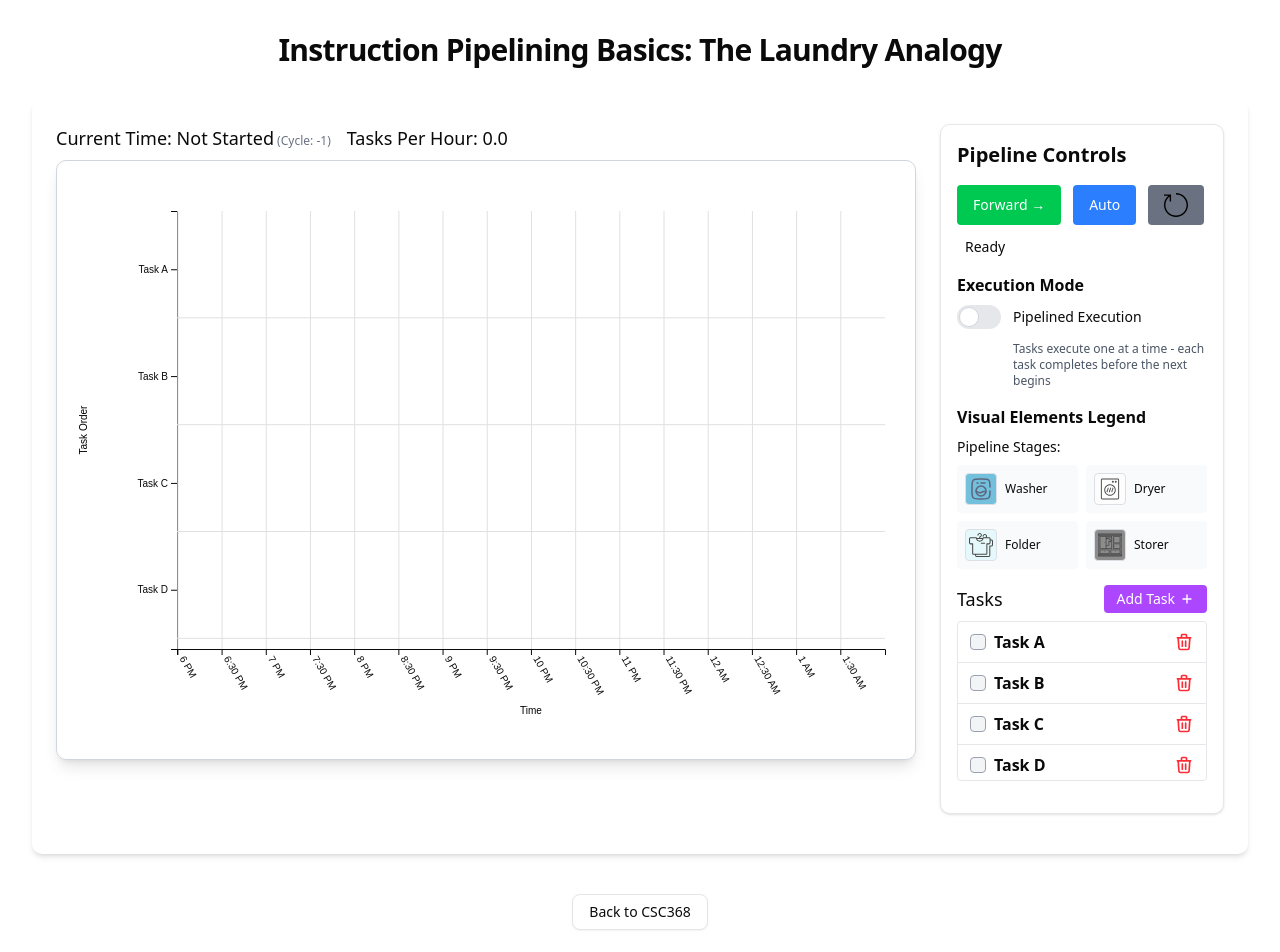
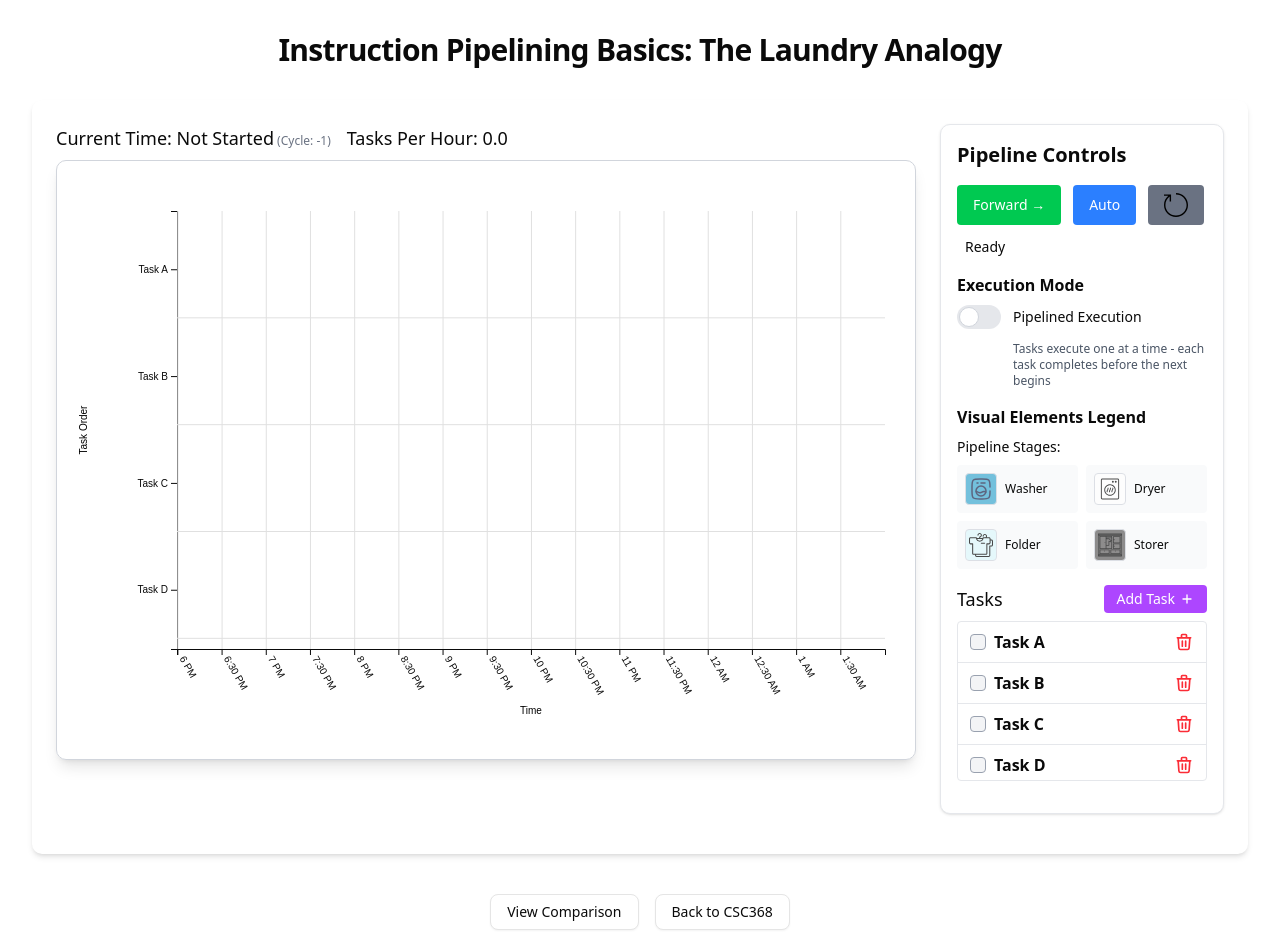
Before and after one commit to Goodr-Interactive/viz-computer-systems, a React (Vite) app: page /csc368/pipelining in a window 1280 px wide. Shown: the top 952 px of the page. Built offline with nearby package versions, Linux system fonts and the light colour scheme.

Commit message:
added button to navigate to the comparison viz

```diff
--- a/src/pages/csc368/pipelining/pipelining.tsx
+++ b/src/pages/csc368/pipelining/pipelining.tsx
@@ -15,6 +15,9 @@ export const Pipelining: React.FunctionComponent = () => {
 
       <div className="mt-4 flex gap-[16px]">
         <Button asChild variant="outline">
+          <a href="/csc368/pipelining-comparison">View Comparison</a>
+        </Button>
+        <Button asChild variant="outline">
           <a href="/csc368">Back to CSC368</a>
         </Button>
       </div>
```
